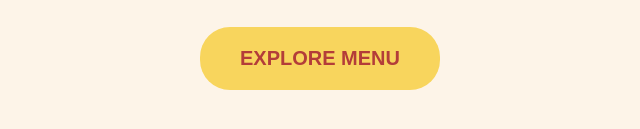
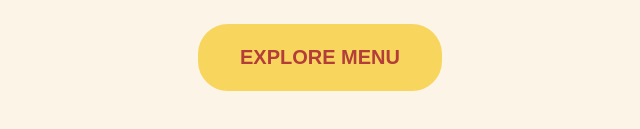
Before and after one commit to stanislav-topikha/odin_restaurant-page, a website built with webpack: page src/index.html in a window 1280 px wide. Shown: the part 665-794 px from the top of the page, 320-960 px from the left. Built offline with nearby package versions, Linux system fonts and the light colour scheme.

Commit message:
js: home module, img import

```diff
--- /dev/null
+++ b/src/home.js
@@ -0,0 +1,22 @@
+import heroSrc from './assets/hero.avif';
+
+export const getHomeContent = () => {
+  const heroImg = document.createElement('img');
+  heroImg.src = heroSrc;
+  heroImg.setAttribute('alt', 'Beef Rump Steak Grilled Medium Rare with Pepper and Rosemary');
+  heroImg.classList.add('hero');
+
+  const animatedTextOne = document.createElement('p');
+  animatedTextOne.textContent = 'Feastria - Burgers, Bites & Community Vibes Feastria - Burgers, Bites & Community Vibes Feastria - Burgers, Bites & Community Vibes Feastria - Burgers, Bites & Community Vibes Feastria - Burgers, Bites & Community Vibes';
+  animatedTextOne.classList.add('animated-text-one');
+
+  const animatedTextTwo = document.createElement('p');
+  animatedTextTwo.textContent = 'Feastria - Burgers, Bites & Community Vibes Feastria - Burgers, Bites & Community Vibes Feastria - Burgers, Bites & Community Vibes Feastria - Burgers, Bites & Community Vibes Feastria - Burgers, Bites & Community Vibes';
+  animatedTextTwo.classList.add('animated-text-two');
+
+  const button = document.createElement('button');
+  button.innerText = 'Explore menu';
+  button.classList.add("button-big");
+
+  return [heroImg, animatedTextOne, animatedTextTwo, button];
+};
--- a/src/index.html
+++ b/src/index.html
@@ -20,11 +20,6 @@
   </header>
 
   <div id="content">
-    <img class="hero" src="./assets/hero.avif" alt="Beef Rump Steak Grilled Medium Rare with Pepper and Rosemary">
-    <p class="animated-text-one">Feastria - Burgers, Bites & Community Vibes Feastria - Burgers, Bites & Community Vibes Feastria - Burgers, Bites & Community Vibes Feastria - Burgers, Bites & Community Vibes Feastria - Burgers, Bites & Community Vibes</p>
-    <p class="animated-text-two">Feastria - Burgers, Bites & Community Vibes Feastria - Burgers, Bites & Community Vibes Feastria - Burgers, Bites & Community Vibes Feastria - Burgers, Bites & Community Vibes Feastria - Burgers, Bites & Community Vibes</p>
-
-    <button id="menu-action">Explore menu</button>
   </div>
 </body>
 </html>
--- a/src/index.js
+++ b/src/index.js
@@ -1 +1,10 @@
+import { getHomeContent } from './home';
 import './styles.css';
+
+const loadPage = () => {
+  const content = document.querySelector('#content');
+
+  content.append(...getHomeContent());
+};
+
+loadPage();
--- a/src/styles.css
+++ b/src/styles.css
@@ -120,7 +120,7 @@ nav button:hover {
   }
 }
 
-#menu-action {
+.button-big {
   cursor: pointer;
   font-size: 20px;
   font-weight: 600;
@@ -129,10 +129,11 @@ nav button:hover {
   border-radius: 30px;
   color: var(--accent-red);
   background-color: var(--accent-yellow);
-  border: none;
+  border: 2px solid var(--accent-yellow);
+
 }
 
-#menu-action:hover {
+.button-big:hover{
   color: var(--accent-yellow);
   background-color: var(--accent-red);
 }
--- a/webpack.config.js
+++ b/webpack.config.js
@@ -29,7 +29,7 @@ export default {
         use: ["html-loader"],
       },
       {
-        test: /\.(png|svg|jpg|jpeg|gif)$/i,
+        test: /\.(png|svg|jpg|jpeg|gif|avif)$/i,
         type: "asset/resource",
       }
     ],
```
